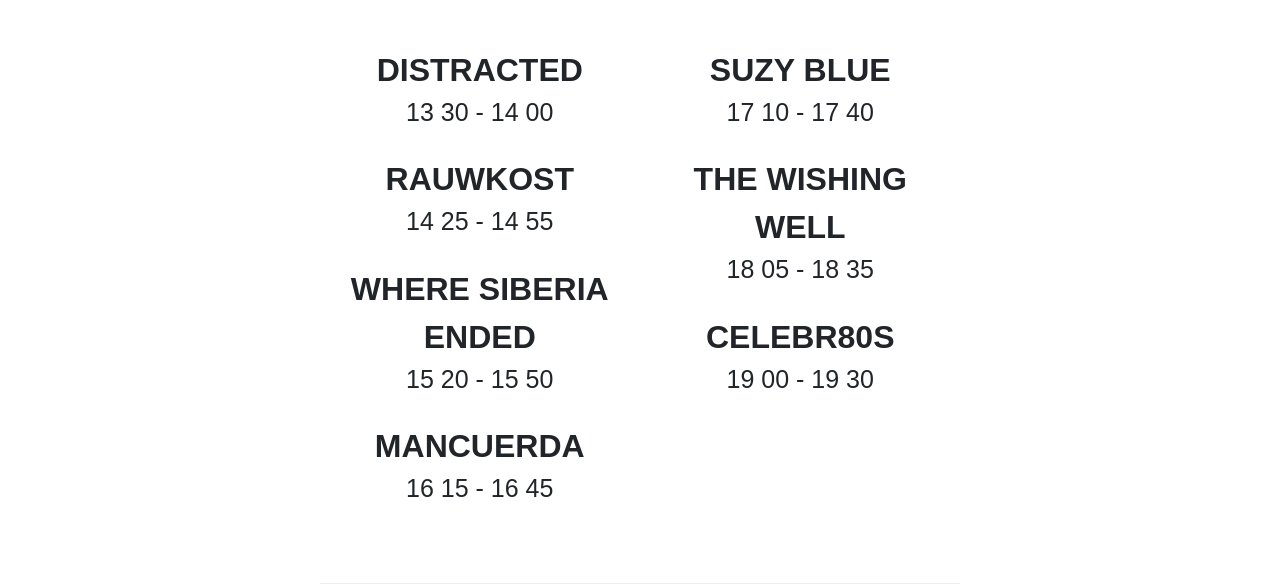
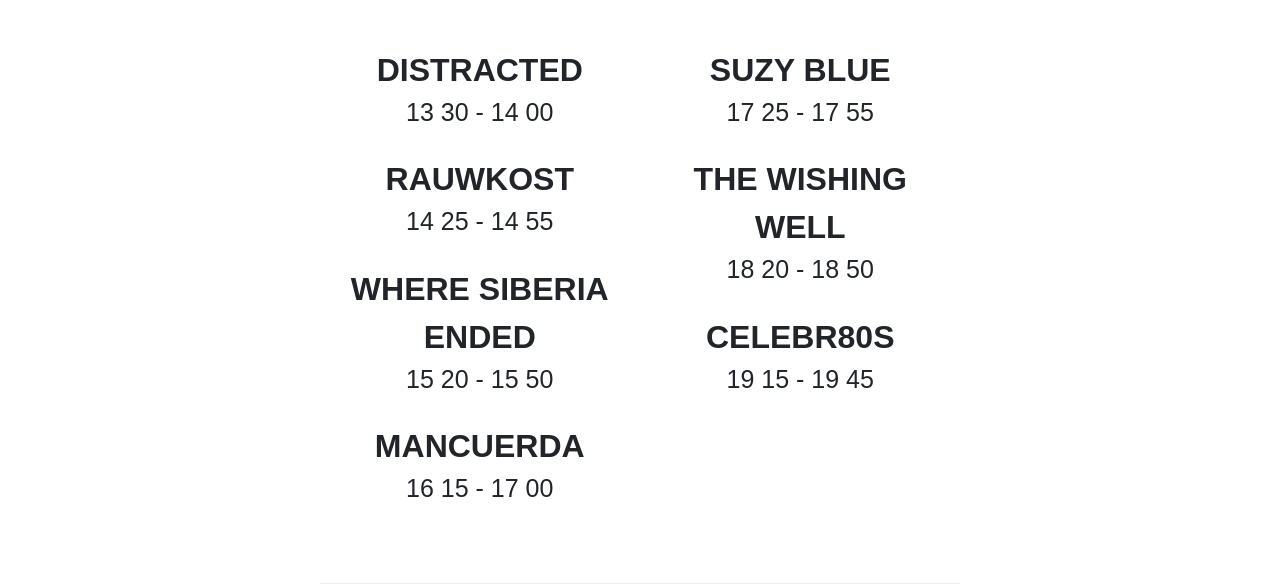
Before and after one commit to sneeuwpop-festival/sneeuwpop.nl, a Jekyll site: the page built from index.md, in a window 1280 px wide and 900 px high, scrolled down 872 px. Shown: the part 162-748 px from the top of the window. Built offline with Jekyll 4.4.1, drawn with Linux system fonts in a browser that asks for light colours.

Commit message:
Update bands.yml

```diff
--- a/_data/bands.yml
+++ b/_data/bands.yml
@@ -12,17 +12,17 @@
   uri: where-siberia-ended
 - name: Mancuerda
   start: 16 15
-  end:  16 45
+  end: 17 00
   uri: mancuerda
 - name: Suzy Blue
-  start: 17 10
-  end: 17 40
+  start: 17 25
+  end: 17 55
   uri: suzy-blue
 - name: The Wishing Well
-  start: 18 05
-  end: 18 35
+  start: 18 20
+  end: 18 50
   uri: the-wishing-well
 - name: Celebr80s
-  start: 19 00
-  end: 19 30
+  start: 19 15
+  end: 19 45
   uri: celebr80s
```
